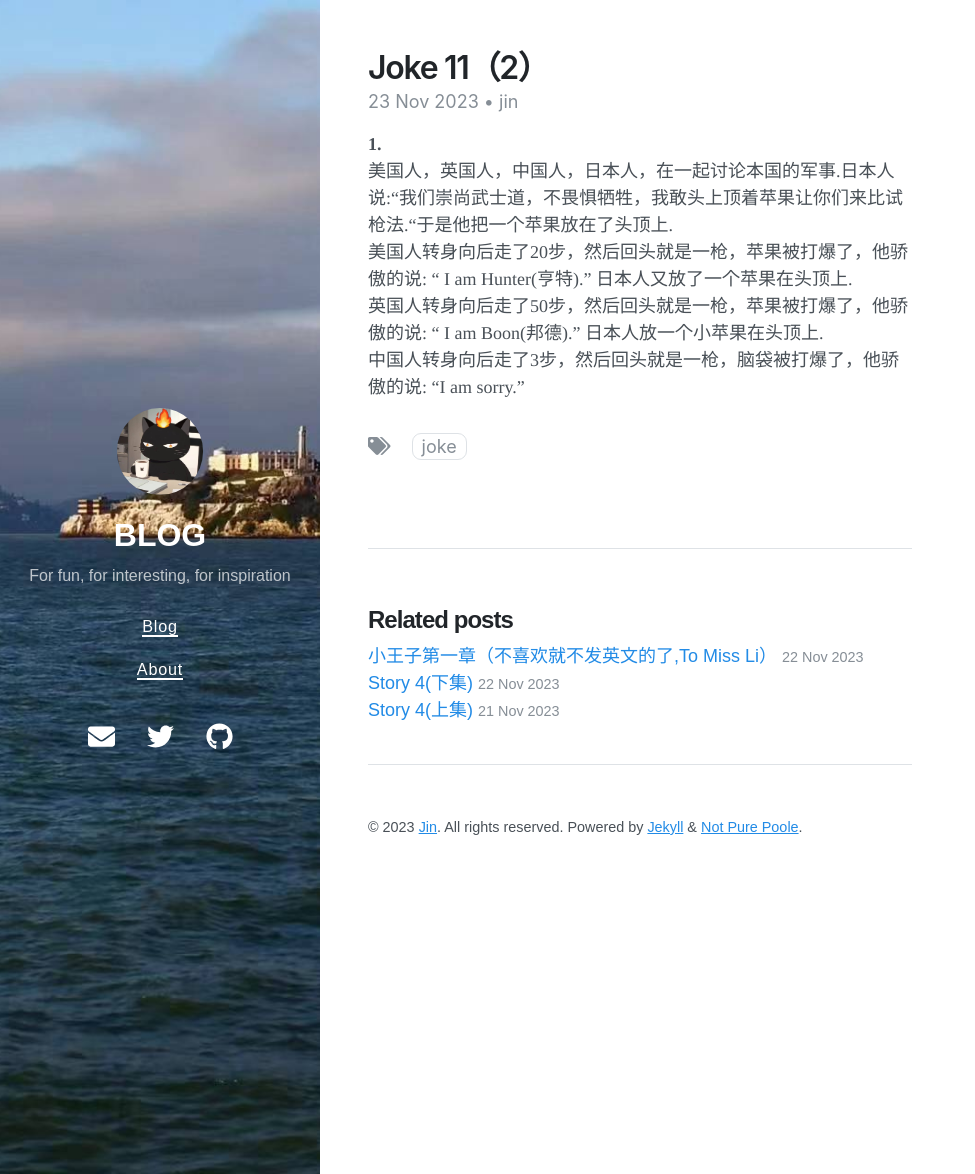
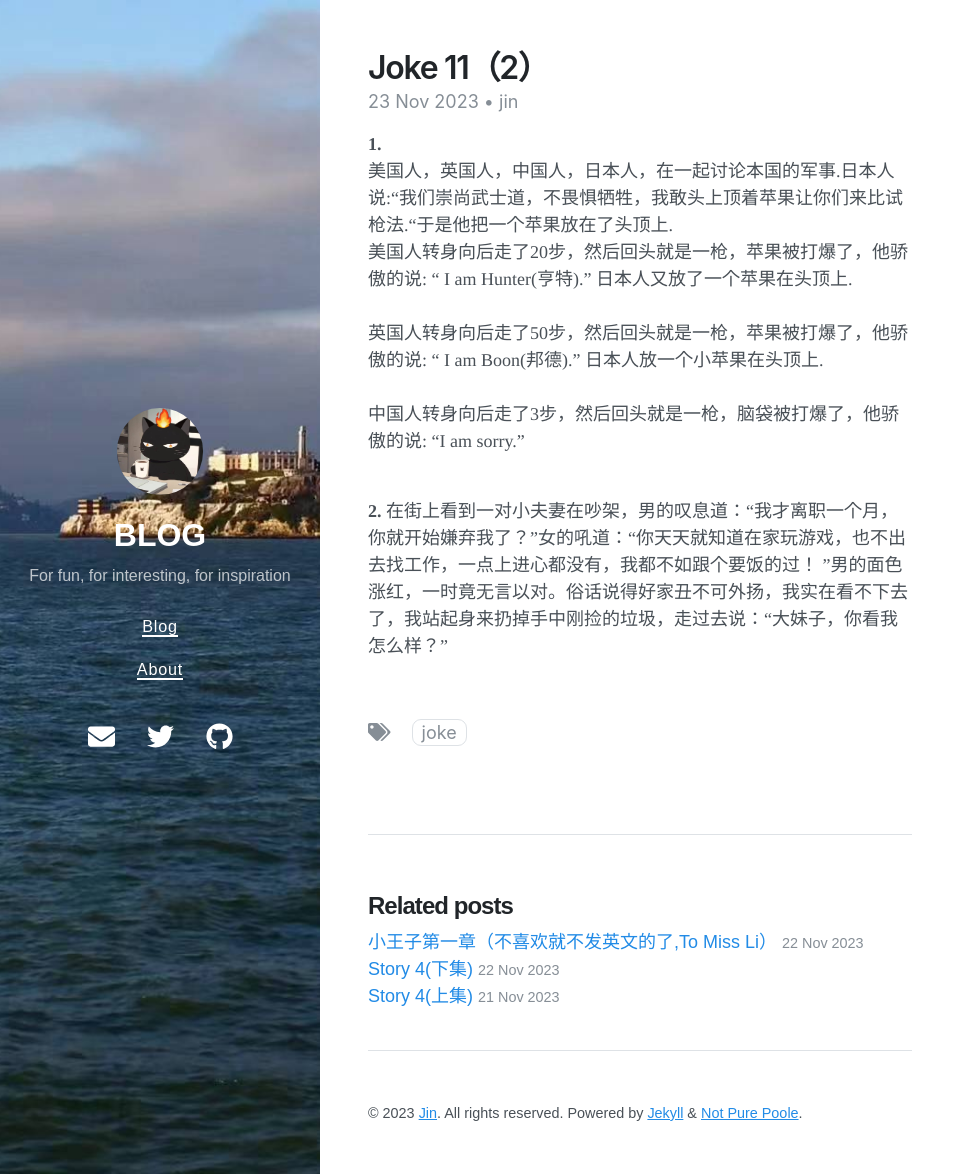
Before and after one commit to New-lay/New-lay.github.io, a Jekyll site: the page built from _posts/2023-11-23-joke-11.md, in a window 1280 px wide and 1174 px high. Shown: the whole window, without its empty margins (0-975 px from the left). Built offline with Jekyll 4.4.1, drawn with Linux system fonts in a browser that asks for light colours; nearby versions of some CDN libraries.

Commit message:
Update 2023-11-23-joke-11.md

```diff
--- a/_posts/2023-11-23-joke-11.md
+++ b/_posts/2023-11-23-joke-11.md
@@ -9,6 +9,17 @@ date: 2023-11-23 14:33 +0800
 **1.**
 <br>
 美国人，英国人，中国人，日本人，在一起讨论本国的军事.日本人说:“我们崇尚武士道，不畏惧牺牲，我敢头上顶着苹果让你们来比试枪法.“于是他把一个苹果放在了头顶上.
+<br>
 美国人转身向后走了20步，然后回头就是一枪，苹果被打爆了，他骄傲的说: “ I am Hunter(亨特).” 日本人又放了一个苹果在头顶上.
+<br>
 英国人转身向后走了50步，然后回头就是一枪，苹果被打爆了，他骄傲的说: “ I am Boon(邦德).”  日本人放一个小苹果在头顶上.
+<br>
 中国人转身向后走了3步，然后回头就是一枪，脑袋被打爆了，他骄傲的说:  “I am sorry.”
+<br>
+<br>
+
+**2.**
+在街上看到一对小夫妻在吵架，男的叹息道：“我才离职一个月，你就开始嫌弃我了？”女的吼道：“你天天就知道在家玩游戏，也不出去找工作，一点上进心都没有，我都不如跟个要饭的过！
+”男的面色涨红，一时竟无言以对。俗话说得好家丑不可外扬，我实在看不下去了，我站起身来扔掉手中刚捡的垃圾，走过去说：“大妹子，你看我怎么样？”
+<br>
+<br>
```
